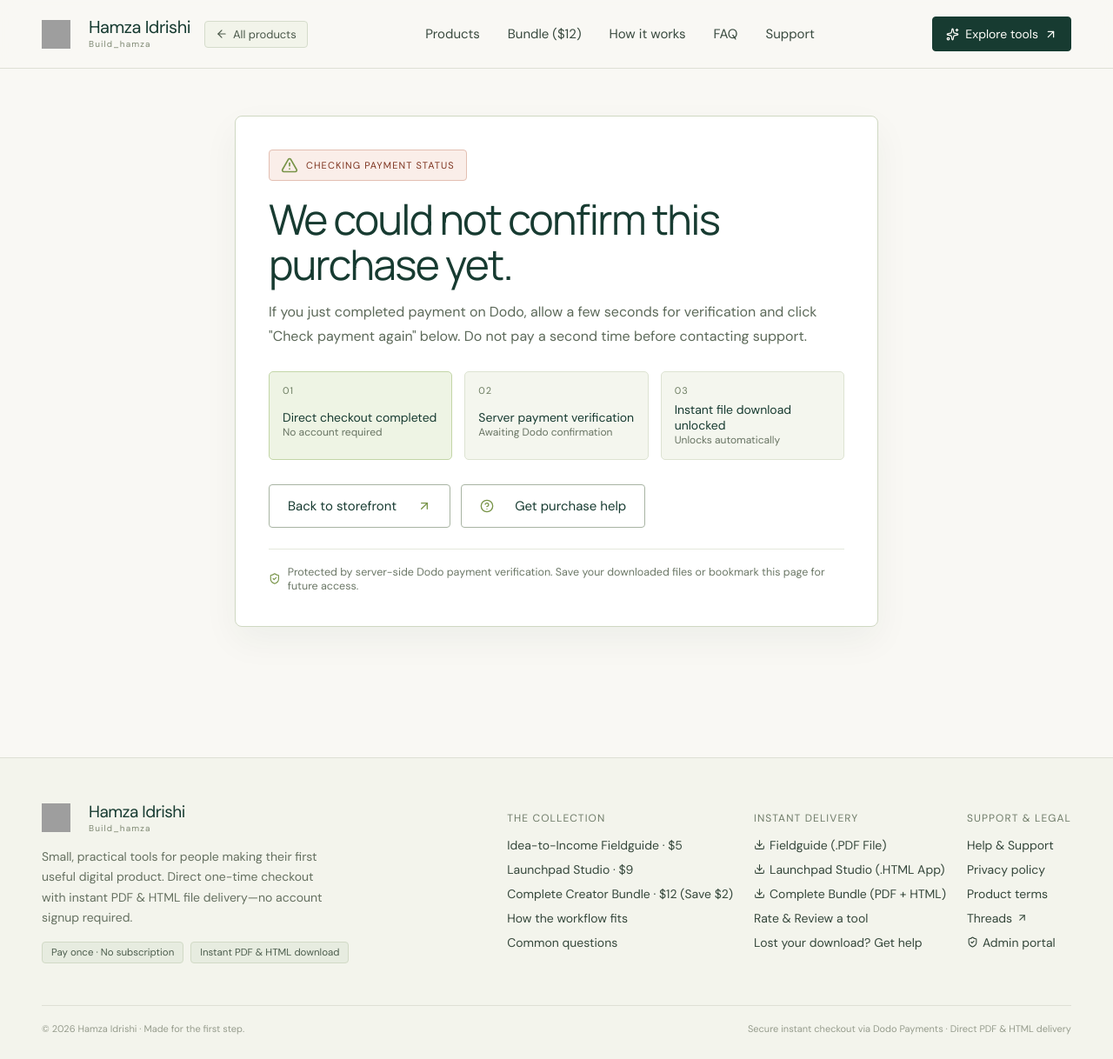
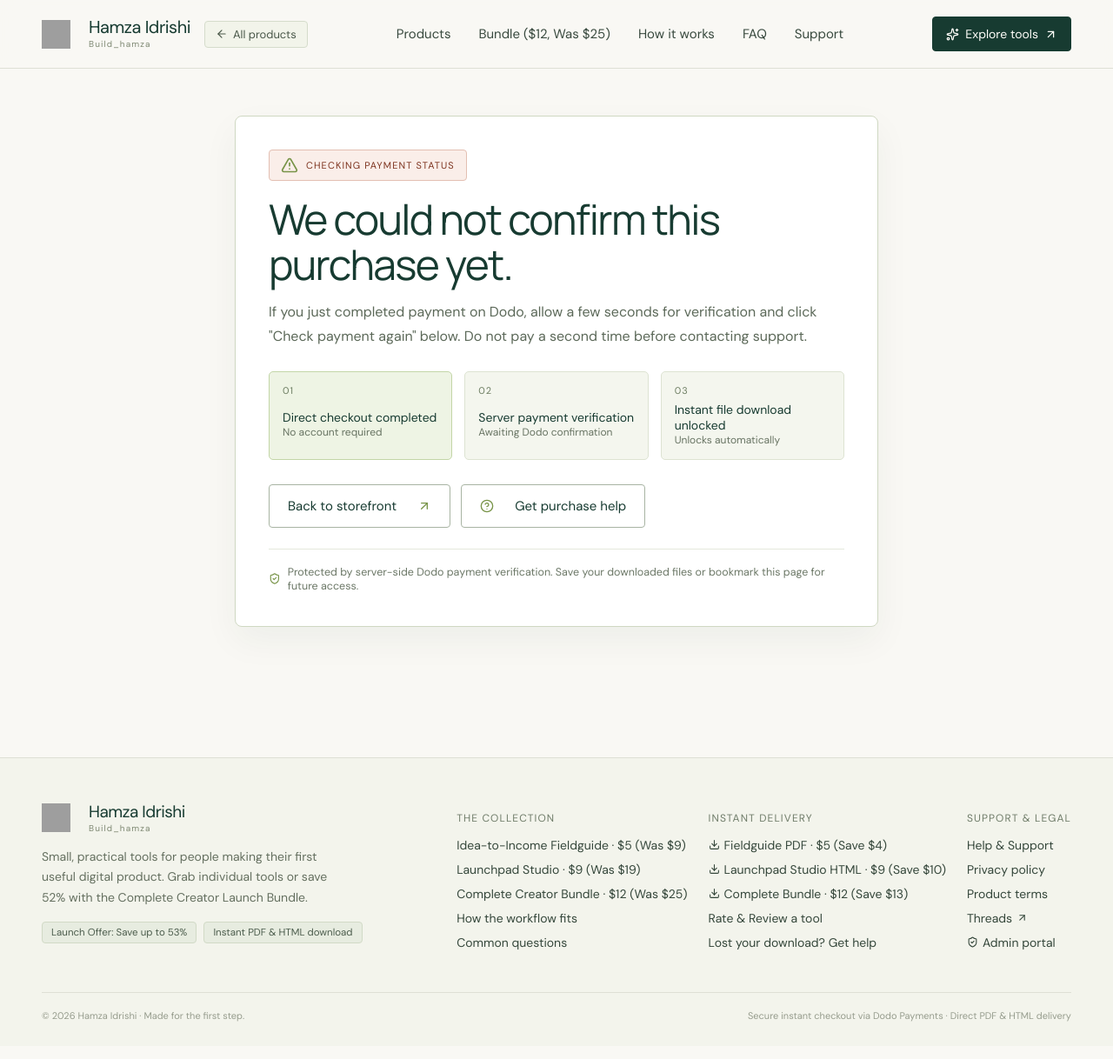
Before and after one commit to Firoj80/hamza_build, a Next.js app in the folder launch-store/: page /order in a window 1280 px wide. Shown: the whole page at 87% size. Built offline with nearby package versions, Linux system fonts and the light colour scheme; no server answers; grey boxes are pictures that could not be loaded.

Commit message:
feat: localize pricing and update CTA labels
Integrate LocalizedCtaText in the header and footer to display dynamic currency pricing and updated promotional messaging for product bundles.

```diff
--- a/launch-store/app/site-footer.tsx
+++ b/launch-store/app/site-footer.tsx
@@ -16,11 +16,17 @@ export default async function SiteFooter() {
         <div className="footer-brand-col">
           <BrandMark href="/" className="wordmark" icon />
           <p>
-            Small, practical tools for people making their first useful digital product. Direct
-            one-time checkout with instant PDF &amp; HTML file delivery—no account signup required.
+            Small, practical tools for people making their first useful digital product. Grab individual
+            tools or save 52% with the Complete Creator Launch Bundle.
           </p>
           <div className="footer-trust-pills">
-            <span>Pay once · No subscription</span>
+            <span>
+              <LocalizedCtaText
+                label="Launch Offer: Save up to 53%"
+                usdPrice={12}
+                productKey="bundle"
+              />
+            </span>
             <span>Instant PDF &amp; HTML download</span>
           </div>
         </div>
@@ -30,21 +36,21 @@ export default async function SiteFooter() {
             <h4>The Collection</h4>
             <Link href={guide.href}>
               <LocalizedCtaText
-                label={`Idea-to-Income Fieldguide · $${guide.price}`}
+                label={`Idea-to-Income Fieldguide · $${guide.price} (Was $${guide.compareAtPrice})`}
                 usdPrice={guide.price}
                 productKey="fieldguide"
               />
             </Link>
             <Link href={studio.href}>
               <LocalizedCtaText
-                label={`Launchpad Studio · $${studio.price}`}
+                label={`Launchpad Studio · $${studio.price} (Was $${studio.compareAtPrice})`}
                 usdPrice={studio.price}
                 productKey="studio"
               />
             </Link>
             <Link href={bundle.href}>
               <LocalizedCtaText
-                label={`Complete Creator Bundle · $${bundle.price} (Save $2)`}
+                label={`Complete Creator Bundle · $${bundle.price} (Was $${bundle.compareAtPrice})`}
                 usdPrice={bundle.price}
                 productKey="bundle"
               />
@@ -56,13 +62,28 @@ export default async function SiteFooter() {
           <div className="footer-col">
             <h4>Instant Delivery</h4>
             <Link href={guide.href}>
-              <Download size={13} /> Fieldguide (.PDF File)
+              <Download size={13} />{' '}
+              <LocalizedCtaText
+                label={`Fieldguide PDF · $${guide.price} (Save $4)`}
+                usdPrice={guide.price}
+                productKey="fieldguide"
+              />
             </Link>
             <Link href={studio.href}>
-              <Download size={13} /> Launchpad Studio (.HTML App)
+              <Download size={13} />{' '}
+              <LocalizedCtaText
+                label={`Launchpad Studio HTML · $${studio.price} (Save $10)`}
+                usdPrice={studio.price}
+                productKey="studio"
+              />
             </Link>
             <Link href={bundle.href}>
-              <Download size={13} /> Complete Bundle (PDF + HTML)
+              <Download size={13} />{' '}
+              <LocalizedCtaText
+                label={`Complete Bundle · $${bundle.price} (Save $13)`}
+                usdPrice={bundle.price}
+                productKey="bundle"
+              />
             </Link>
             <Link href="/review">Rate &amp; Review a tool</Link>
             <Link href="/support">Lost your download? Get help</Link>
--- a/launch-store/app/site-header-client.tsx
+++ b/launch-store/app/site-header-client.tsx
@@ -11,6 +11,7 @@ import {
   X
 } from 'lucide-react';
 import BrandMark from './brand-mark';
+import { LocalizedCtaText } from './currency-context';
 
 type Props = {
   email?: string | null;
@@ -41,7 +42,9 @@ export default function SiteHeaderClient({
 
         <nav className="desktop-nav" aria-label="Main navigation">
           <Link href="/#tools">Products</Link>
-          <Link href="/products/complete-creator-bundle">Bundle ($12)</Link>
+          <Link href="/products/complete-creator-bundle">
+            <LocalizedCtaText label="Bundle ($12, Was $25)" usdPrice={12} productKey="bundle" />
+          </Link>
           <Link href="/#inside">How it works</Link>
           <Link href="/#questions">FAQ</Link>
           <Link href="/support">Support</Link>
@@ -85,10 +88,18 @@ export default function SiteHeaderClient({
         <div className="mobile-nav-drawer wrap" role="dialog" aria-label="Mobile navigation">
           <div className="mobile-nav-links">
             <Link href="/#tools" onClick={() => setMenuOpen(false)}>
-              Products ($5 · $9 · $12 Bundle)
+              <LocalizedCtaText
+                label="Products ($5 · $9 · $12 Bundle)"
+                usdPrice={12}
+                productKey="bundle"
+              />
             </Link>
             <Link href="/products/complete-creator-bundle" onClick={() => setMenuOpen(false)}>
-              Complete Creator Bundle ($12)
+              <LocalizedCtaText
+                label="Complete Creator Bundle ($12, Was $25)"
+                usdPrice={12}
+                productKey="bundle"
+              />
             </Link>
             <Link href="/#inside" onClick={() => setMenuOpen(false)}>
               How it works
```
